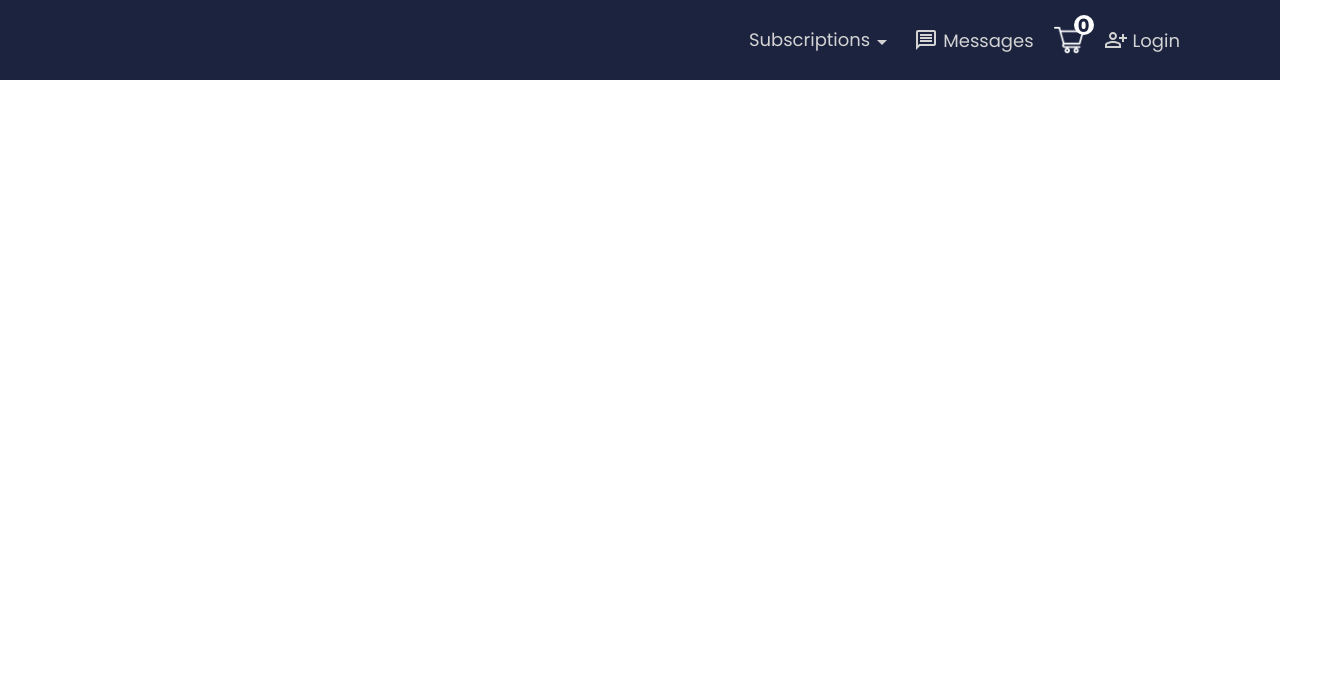
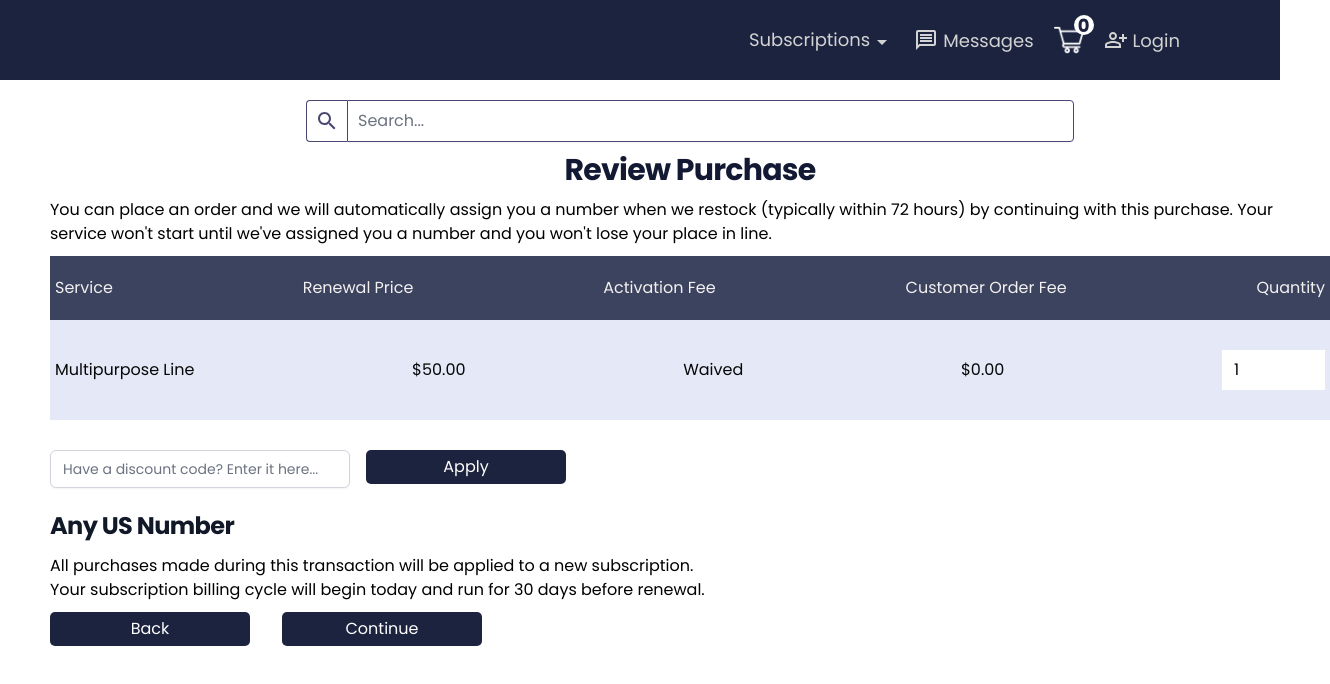
Before and after one commit to emmyzee45/Verification, a React (Create React App) app in the folder client/: page /MultiPurpose in a window 1280 px wide. Shown: the top 684 px of the page, 1330 px wide, since content can reach past the window. Built offline with nearby package versions, Linux system fonts and the light colour scheme.

Commit message:
Multipurpose page

```diff
--- a/client/src/App.js
+++ b/client/src/App.js
@@ -14,6 +14,7 @@ import Login from "./pages/login/Login";
 import Register from "./pages/register/Register";
 import Subscriptions from "./pages/subscriptions/Subscriptions";
 import Checkout from "./pages/checkout/Checkout";
+import MultiPurpose from "./pages/multiPurpose/MultiPurpose";
 import TopBalance from "./pages/balance/TopBalance";
 import Manage from "./pages/manage/Manage";
 import Temperary from "./pages/temperary/Temperary";
@@ -39,6 +40,7 @@ function App() {
         <Route exact path="/permanent-subscription/catalog" element={<PermanentSub />}/>
         <Route exact path="/permanent-subscription/:category" element={<Permanent />}/>
         <Route exact path="/checkout" element={<Checkout />}/>
+        <Route exact path="/MultiPurpose" element={<MultiPurpose />}/>
         <Route exact path="/balance" element={<TopBalance />}/>
         <Route exact path="/login" element={<Login />}/>
         <Route exact path="/register" element={<Register />}/>
--- a/client/src/components/multiPurpose/MultiPurpose.jsx
+++ b/client/src/components/multiPurpose/MultiPurpose.jsx
@@ -18,7 +18,7 @@ const MultiPurpose = () => {
             p" button and then typically have a delay of at least
              2 minutes before the line is ready for use.
         </div>
-          <Link to={`/permanent-subscription/catalog?alwaysOn=false`}>
+          <Link to={`/MultiPurpose`}>
             <button className="subButton">Select plan</button>
           </Link>
         </div>
@@ -32,7 +32,7 @@ const MultiPurpose = () => {
           No Wake Up lines do not require users to click the "Wake Up"
           button when they want to use them.
           </div>
-          <Link to={`/permanent-subscription/catalog?alwaysOn=true`}>
+          <Link to={`/MultiPurpose`}>
             <button className="subButton">Select plan</button>
           </Link>
         </div>
--- a/client/src/components/temperal/Temperal.jsx
+++ b/client/src/components/temperal/Temperal.jsx
@@ -3,7 +3,7 @@ import "./temperal.css";
 const Temperal = ({ subscriptions }) => {
   return (
     <div className='temperalSub'>
-      <h1 className="temperalTitle">Temperal Subscriptions</h1>
+      <h1 className="temperalTitle">Temporal Subscriptions</h1>
       <div className="temperalItem headerItem">
         <div>Number</div>
         <div>Nickname</div>
@@ -12,6 +12,11 @@ const Temperal = ({ subscriptions }) => {
         <div>AlwaysOn</div>
         <div>Actions</div>
       </div>
+
+      <div className="temperalItem headerItemMessage">
+        <div>You don't have any temporary subscriptions.</div>
+      </div>
+
       {subscriptions.map((item) => {
         return (
             <div className="temperalItem bodyItem" key={item?.id}>
--- a/client/src/components/temperal/temperal.css
+++ b/client/src/components/temperal/temperal.css
@@ -24,6 +24,11 @@
 .headerItem {
     color: rgb(243, 240, 240);
     background-color: #3c435e;
+}
+
+.headerItemMessage {
+    color: rgb(7, 7, 7);
+    background-color: #e5e8f7;
 }
 
 .bodyItem {
--- /dev/null
+++ b/client/src/pages/multiPurpose/MultiPurpose.jsx
@@ -0,0 +1,73 @@
+import React, { useState } from "react";
+import './multiPurpose.css'
+import SearchBar from '../../components/searchbox/SearchBar';
+import { Link } from "react-router-dom";
+
+const MultiPurpose = () => {
+  return (
+    <div className="container">
+      <SearchBar />
+      <div>
+        <h1> Review Purchase </h1>
+      </div>
+      <div className="subList">
+        You can place an order and we will automatically assign
+        you a number when we restock (typically within 72 hours)
+        by continuing with this purchase. Your service won't
+        start until we've assigned you a number and you won't lose
+        your place in line.
+      </div>
+      <div className="multiPurposeItem headerItem">
+        <div>Service</div>
+        <div>Renewal Price</div>
+        <div>Activation Fee</div>
+        <div>Customer Order Fee</div>
+        <div>Quantity</div>
+      </div>
+
+      <div className="multiPurposeItem headerItemMessage">
+        <div>Multipurpose Line</div>
+        <div>$50.00</div>
+        <div>Waived</div>
+        <div>$0.00</div>
+        <div><input type="number" className="lineQty" id="lineQty" min="1" max="22" value="1" oninput="ValidateQty(event)" /></div>
+      </div>
+
+      <div className="w-50">
+        <div className="promotionCode mb-3">
+          <input className="promotionCode" type="text" placeholder="Have a discount code? Enter it here..."></input>
+        </div>
+        <div className="d-inline pl-2">
+          <button className="subButton" type="submit">Apply</button>
+        </div>
+      </div>
+
+      <div className="pb-3">
+        <h2 className="text-success"> Any US Number</h2>
+      </div>
+      <div>
+        <div>
+          All purchases made during this transaction will be applied to a new subscription.
+        </div>
+        <div>
+          Your subscription billing cycle will begin today and run for 30 days before renewal.
+        </div>
+      </div>
+
+      <div className="buttons">
+        <div className="previous_page">
+          <Link to={`/permanent-subscription/isMulti`}>
+            <button className="subButton">Back</button>
+          </Link>
+        </div>
+        <div>
+          <button className="subButton" type="submit">Continue</button>
+        </div>
+      </div>
+
+    </div>
+
+  );
+};
+
+export default MultiPurpose;
--- /dev/null
+++ b/client/src/pages/multiPurpose/multiPurpose.css
@@ -0,0 +1,68 @@
+.container {
+    margin-top: 10px;
+    margin-left: 50px;
+    margin-right: 50px;
+}
+
+.subList {
+    padding: 0px;
+    margin: 10px 0px;
+}
+
+.multiPurposeItem {
+    display: flex;
+    align-items: center;
+    justify-content: space-between;
+    padding: 20px 5px;
+    gap: 5px;
+}
+
+.headerItem {
+    color: rgb(243, 240, 240);
+    background-color: #3c435e;
+}
+
+.headerItemMessage {
+    color: rgb(7, 7, 7);
+    background-color: #e5e8f7;
+}
+
+.lineQty {
+    border: none;
+}
+
+.w-50 {
+    margin-top: 20px;
+    display: flex;
+    gap: 0.5rem;
+}
+
+.promotionCode {
+    width: 300px;
+}
+
+.buttons {
+    display: flex;
+    gap: 2rem;
+}
+
+.subButton {
+    margin-top: 10px;
+    width: 200px;
+    border: none;
+    color: white;
+    padding: 7px;
+    cursor: pointer;
+    border-radius: 5px;
+    background-color: #1C233F;
+}
+
+/*================= MEDIA QUERIES (MEDIUM DEVICES) ============ */
+@media screen and (max-width: 1024px) {
+
+}
+
+/*================= MEDIA QUERIES (SMALL DEVICES) ============ */
+@media screen and (max-width: 600px) {
+
+}
```
